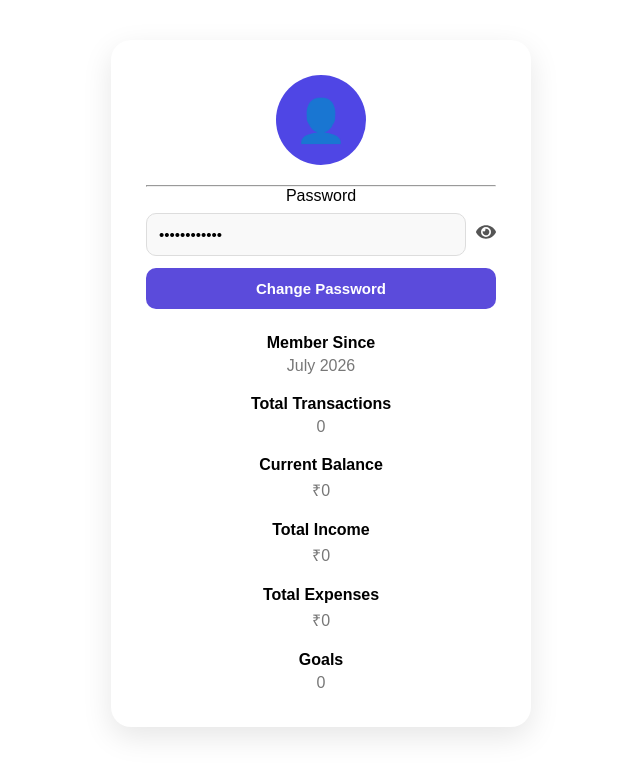
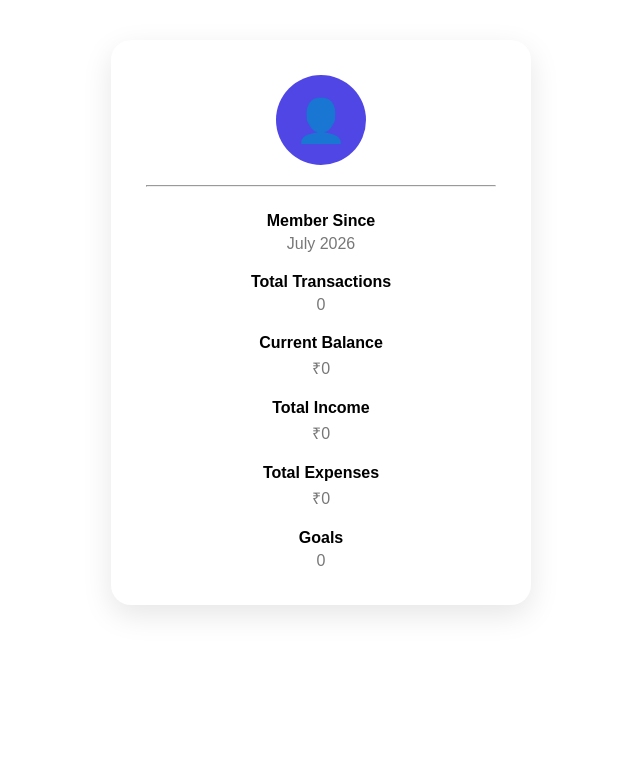
Before and after one commit to Krithika1031/MoneyMate, a React app in the folder frontend/: page /profile in a window 1280 px wide. Shown: the top 776 px of the page, without its empty margins (319-959 px from the left). Built offline with nearby package versions, Linux system fonts and the light colour scheme; no server answers; the HTML template or start-up script is replaced by a standard one.

Commit message:
Password add removed

```diff
--- a/frontend/src/pages/Profile.jsx
+++ b/frontend/src/pages/Profile.jsx
@@ -1,11 +1,9 @@
-import React, { useState } from "react";
-import { useNavigate } from "react-router-dom";
-import { FaEye, FaEyeSlash } from "react-icons/fa";
 import "../styles/Profile.css";
+
 function Profile() {
-  const [showPassword, setShowPassword] = useState(false);
+
   const user = JSON.parse(localStorage.getItem("user"));
-  const navigate = useNavigate();
+
   const userEmail = user?.email || "guest";
 
   const income = JSON.parse(
@@ -47,41 +45,6 @@ function Profile() {
         <p>{user?.email}</p>
 
         <hr />
-        <div className="profile-field">
-  <label>Password</label>
-
-  <div className="password-display">
-
-    <input
-      type="text"
-      readOnly
-      value={
-        showPassword
-          ? "Hidden for your security 🔒"
-          : "••••••••••••"
-      }
-    />
-
-    <button
-      type="button"
-      className="eye-btn"
-      onClick={() =>
-        setShowPassword(!showPassword)
-      }
-    >
-      {showPassword ? <FaEyeSlash /> : <FaEye />}
-    </button>
-
-  </div>
-
-  <button
-    className="change-password-btn"
-    onClick={() => navigate("/change-password")}
-  >
-    Change Password
-  </button>
-
-</div>
 
         <div className="profile-info">
 
```
